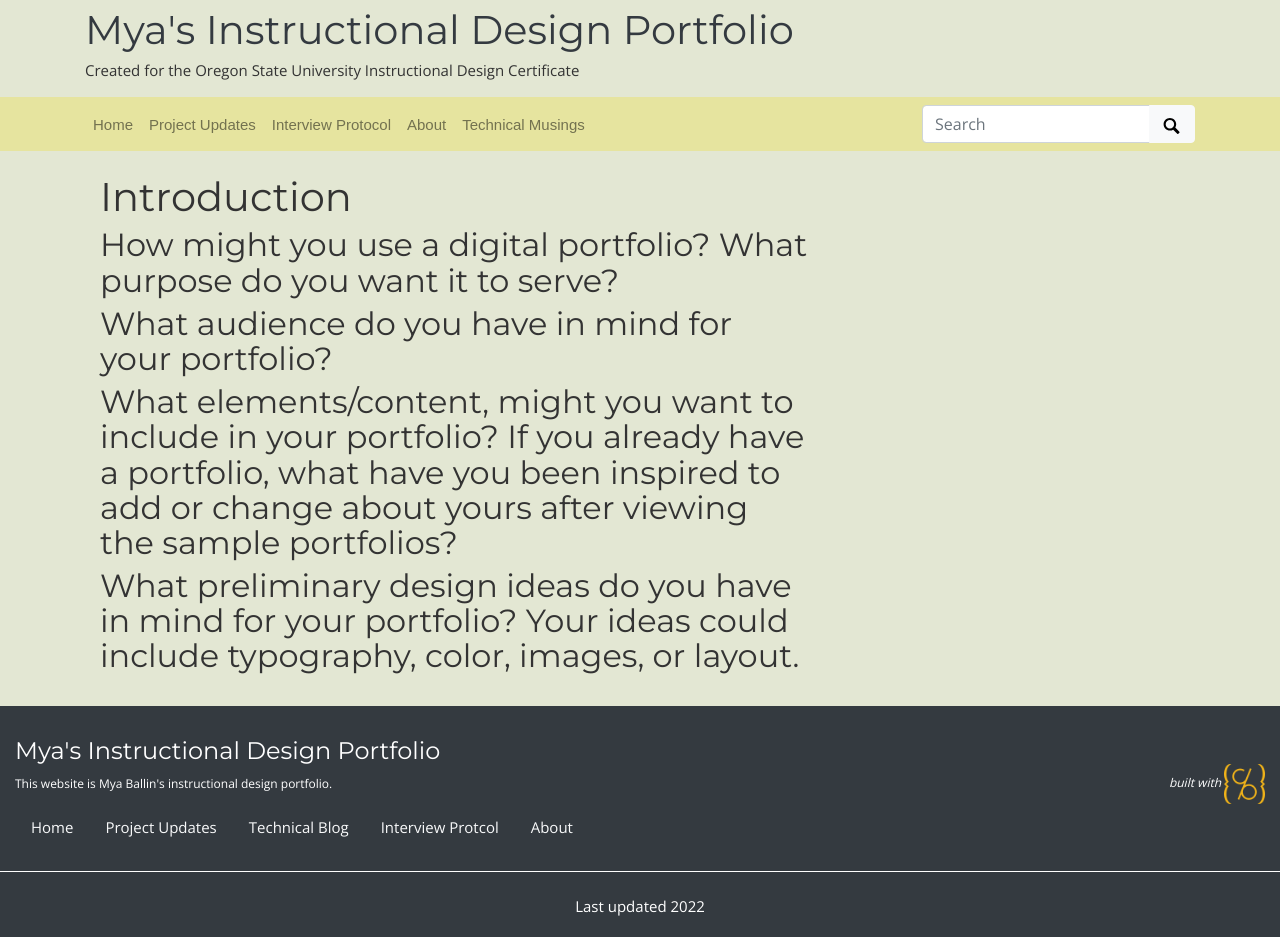
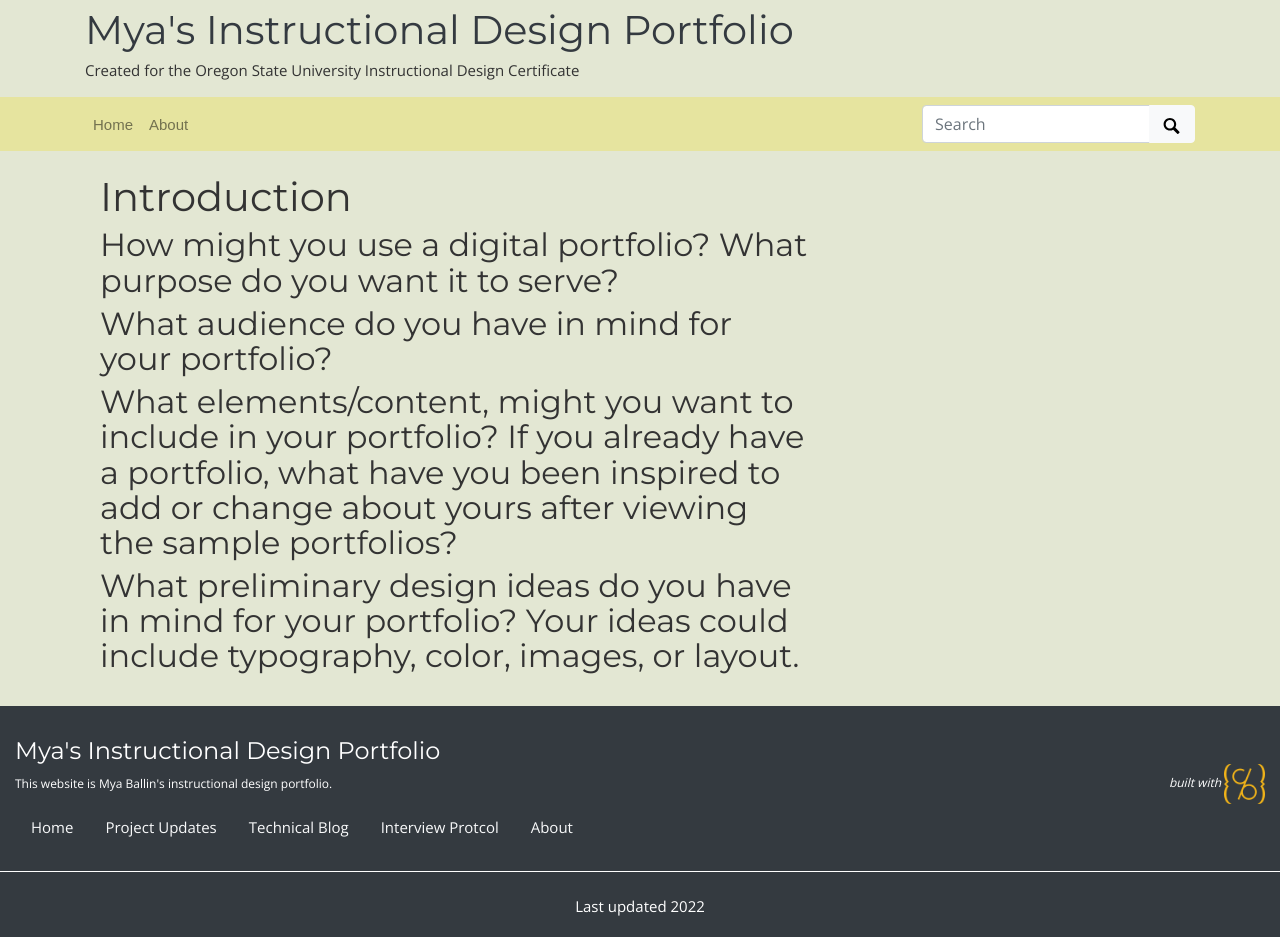
Before and after one commit to mxballin/instructional-design, a Jekyll site: the page built from index.md, in a window 1280 px wide. Built offline with Jekyll 4.4.1, drawn with Linux system fonts in a browser that asks for light colours; some web fonts are replaced.

Commit message:
Update default.html

```diff
--- a/_layouts/default.html
+++ b/_layouts/default.html
@@ -19,17 +19,7 @@
                     <a class="nav-link " href="/">Home</a>
                 </li>
                 <li class="nav-item ">
-                    <a class="nav-link " href="/updates.html">Project Updates</a>
-                </li>
-               <li class="nav-item ">
-                    <a class="nav-link " href="/protocol.html">Interview Protocol</a>
-                </li>
-                <li class="nav-item ">
                     <a class="nav-link " href="/about.html">About</a>
-                </li>
-                <li class="nav-item ">
-                    <a class="nav-link " href="/technical.html">Technical Musings</a>
-                </li>
             </ul>
 
 
```
